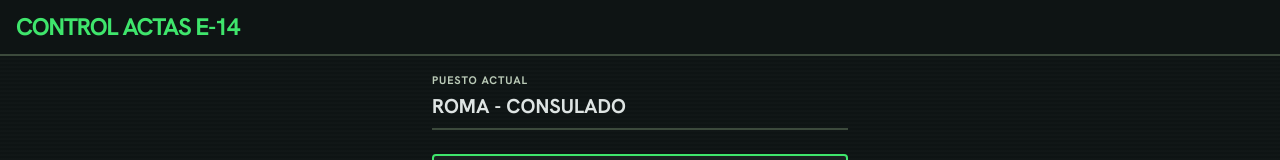
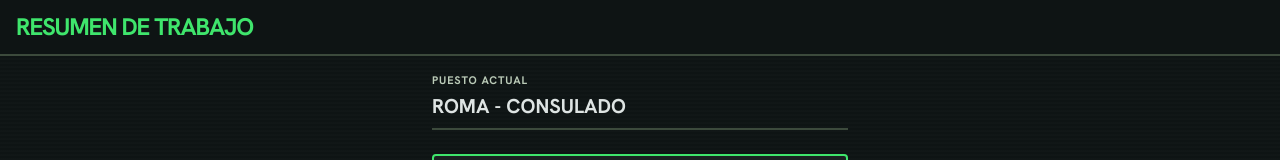
Before and after one commit to Jg-Stevan/web-scanner, a Next.js app in the folder apps/digitalizador-e14/: page / in a window 1280 px wide. Both pictures are taken after a click on the button "RESUMEN". Shown: the top 160 px of the page. Built offline with nearby package versions, Linux system fonts and the light colour scheme.

Commit message:
fix(e14): pill ENVIADA por score real + H1 de RESUMEN (typo del diseño fuente)

```diff
--- a/apps/digitalizador-e14/src/components/e14/screens/ResumenView.tsx
+++ b/apps/digitalizador-e14/src/components/e14/screens/ResumenView.tsx
@@ -44,10 +44,10 @@ export function ResumenView() {
 
   return (
     <div className="flex-1 min-h-0 overflow-y-auto thin-scroll bg-bg bg-scanline flex flex-col">
-      {/* Header propio de la pantalla (idéntico a ACTAS, §7.7) */}
+      {/* Header propio de la pantalla (estructura de ACTAS, §7.7; H1 corregido — ver D12) */}
       <header className="sticky top-0 z-40 w-full bg-bg border-b-2 border-outline-dim flex items-center justify-between px-4 h-14 shrink-0">
         <h1 className="text-2xl font-extrabold text-ok-tint tracking-tighter uppercase">
-          CONTROL ACTAS E-14
+          RESUMEN DE TRABAJO
         </h1>
       </header>
 
--- a/apps/digitalizador-e14/src/components/e14/screens/ReviewView.tsx
+++ b/apps/digitalizador-e14/src/components/e14/screens/ReviewView.tsx
@@ -126,7 +126,8 @@ export function ReviewView() {
             <Pill tone="ok">
               <span className="w-2 h-2 rounded-full bg-ok-tint animate-pulse-sync" />
               <span className="text-[10px] font-bold text-ok-tint font-mono tracking-wide">
-                ✓ {acta.score.toFixed(1)}/10 ÓPTIMA
+                ✓ {acta.score.toFixed(1)}/10{" "}
+                {acta.score >= 8 ? "ÓPTIMA" : "ENVIADA CON ADVERTENCIA"}
               </span>
               <span className="text-ink-faint text-[10px]">•</span>
               <span className="text-[10px] font-semibold text-white tracking-wide uppercase">
```
Also changed, not shown: 1 other file (tests, documents, lock files or other folders).
